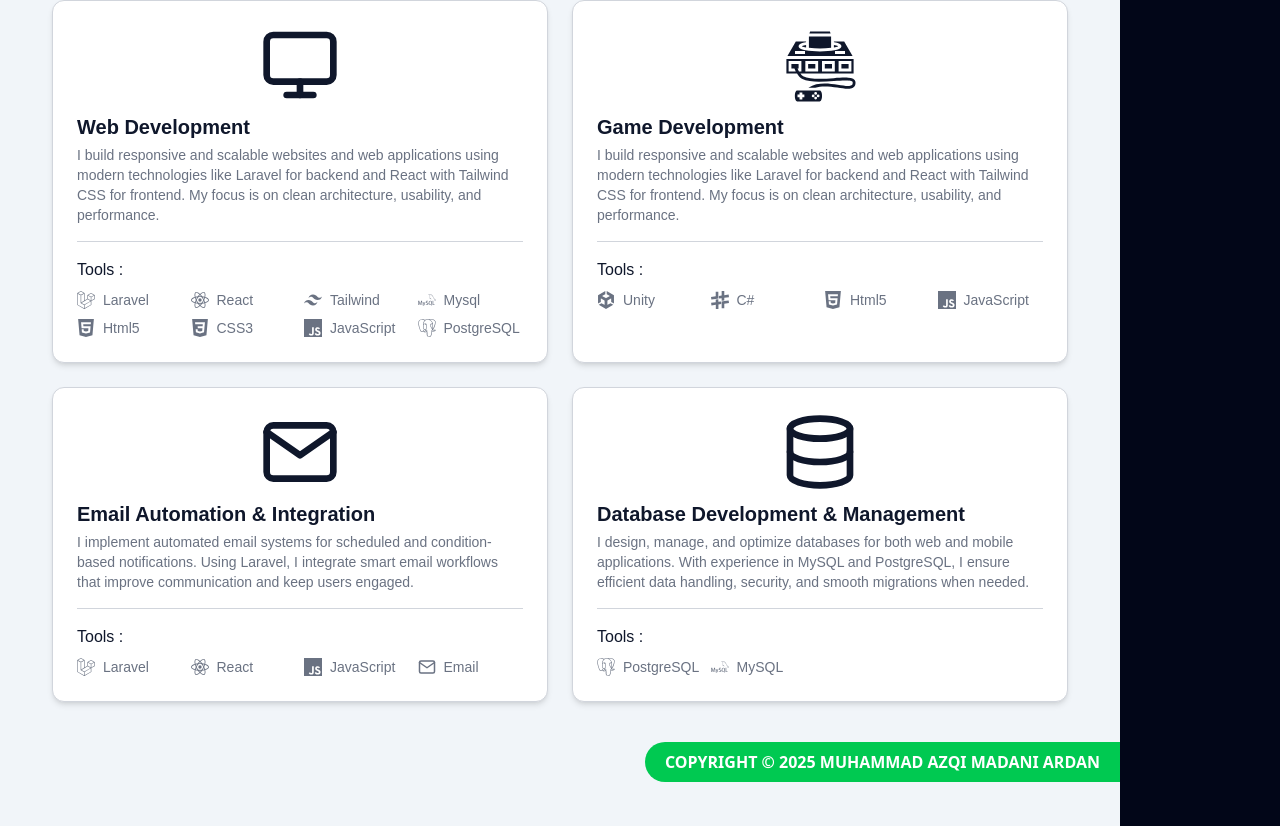
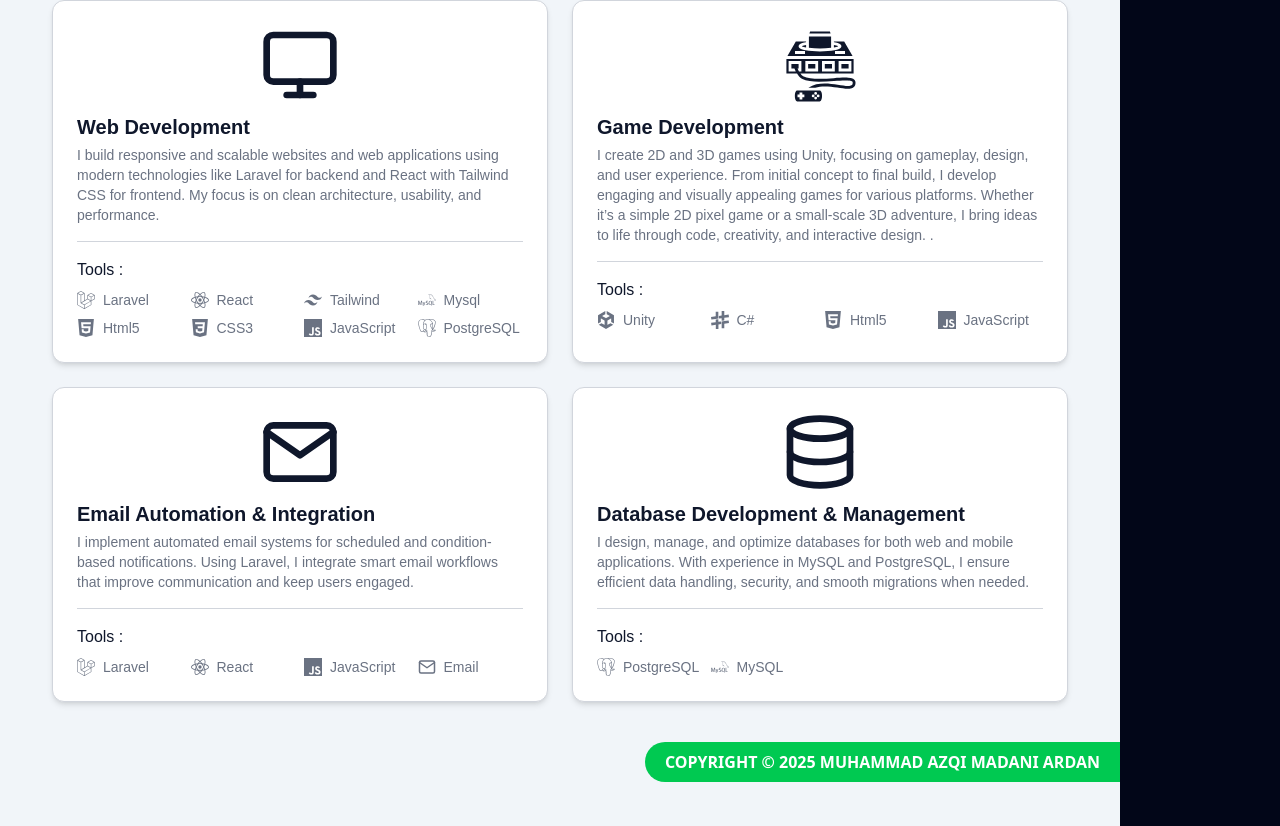
Before and after one commit to MuhammadAzqiMadaniArdan/azqi, a React (Vite) app: page /about in a window 1280 px wide. Shown: the part 1347-2173 px from the top of the page. Built offline with nearby package versions, Linux system fonts and the light colour scheme; a web font is replaced by a local one.

Commit message:
update layout

```diff
--- a/src/Components/Services.jsx
+++ b/src/Components/Services.jsx
@@ -2,10 +2,21 @@
 
 import { motion } from "framer-motion";
 import ServiceCard from "./ServiceCard";
-import {Monitor,Mail,Database} from "react-feather"
+import { Monitor, Mail, Database } from "react-feather";
 
 import { GiGameConsole } from "react-icons/gi";
-import { SiLaravel, SiReact, SiTailwindcss, SiMysql, SiPostgresql, SiHtml5, SiCss3, SiJavascript, SiUnity, SiSharp } from "react-icons/si";
+import {
+  SiLaravel,
+  SiReact,
+  SiTailwindcss,
+  SiMysql,
+  SiPostgresql,
+  SiHtml5,
+  SiCss3,
+  SiJavascript,
+  SiUnity,
+  SiSharp,
+} from "react-icons/si";
 
 const Services = ({ theme }) => {
   return (
@@ -17,7 +28,9 @@ const Services = ({ theme }) => {
         className="w-full"
       >
         <div className="flex justify-between items-center mb-6">
-          <h3 className={`text-3xl md:text-4xl font-medium ${theme === "Day" ? "text-gray-600" : "text-white"}`}>
+          <h3
+            className={`text-3xl md:text-4xl font-medium ${theme === "Day" ? "text-gray-600" : "text-white"}`}
+          >
             Services
           </h3>
         </div>
@@ -36,20 +49,25 @@ const Services = ({ theme }) => {
               { icon: SiJavascript, name: "JavaScript" },
               { icon: SiPostgresql, name: "PostgreSQL" },
             ]}
-            icon={<Monitor className="w-24 h-24 object-contain sm:w-20 sm:h-20" />}
+            icon={
+              <Monitor className="w-24 h-24 object-contain sm:w-20 sm:h-20" />
+            }
             theme={theme}
           />
 
           <ServiceCard
             title="Game Development"
-            description="I build responsive and scalable websites and web applications using modern technologies like Laravel for backend and React with Tailwind CSS for frontend. My focus is on clean architecture, usability, and performance."
+            description="I create 2D and 3D games using Unity, focusing on gameplay, design, and user experience. From initial concept to final build, I develop engaging and visually appealing games for various platforms. Whether it’s a simple 2D pixel game or a small-scale 3D adventure, I bring ideas to life through code, creativity, and interactive design.
+."
             tools={[
               { icon: SiUnity, name: "Unity" },
               { icon: SiSharp, name: "C#" },
               { icon: SiHtml5, name: "Html5" },
               { icon: SiJavascript, name: "JavaScript" },
             ]}
-            icon={<GiGameConsole className="w-24 h-24 object-contain sm:w-20 sm:h-20" />}
+            icon={
+              <GiGameConsole className="w-24 h-24 object-contain sm:w-20 sm:h-20" />
+            }
             theme={theme}
           />
 
@@ -73,7 +91,9 @@ const Services = ({ theme }) => {
               { icon: SiPostgresql, name: "PostgreSQL" },
               { icon: SiMysql, name: "MySQL" },
             ]}
-            icon={<Database className="w-24 h-24 object-contain sm:w-20 sm:h-20" />}
+            icon={
+              <Database className="w-24 h-24 object-contain sm:w-20 sm:h-20" />
+            }
             theme={theme}
           />
         </div>
```
